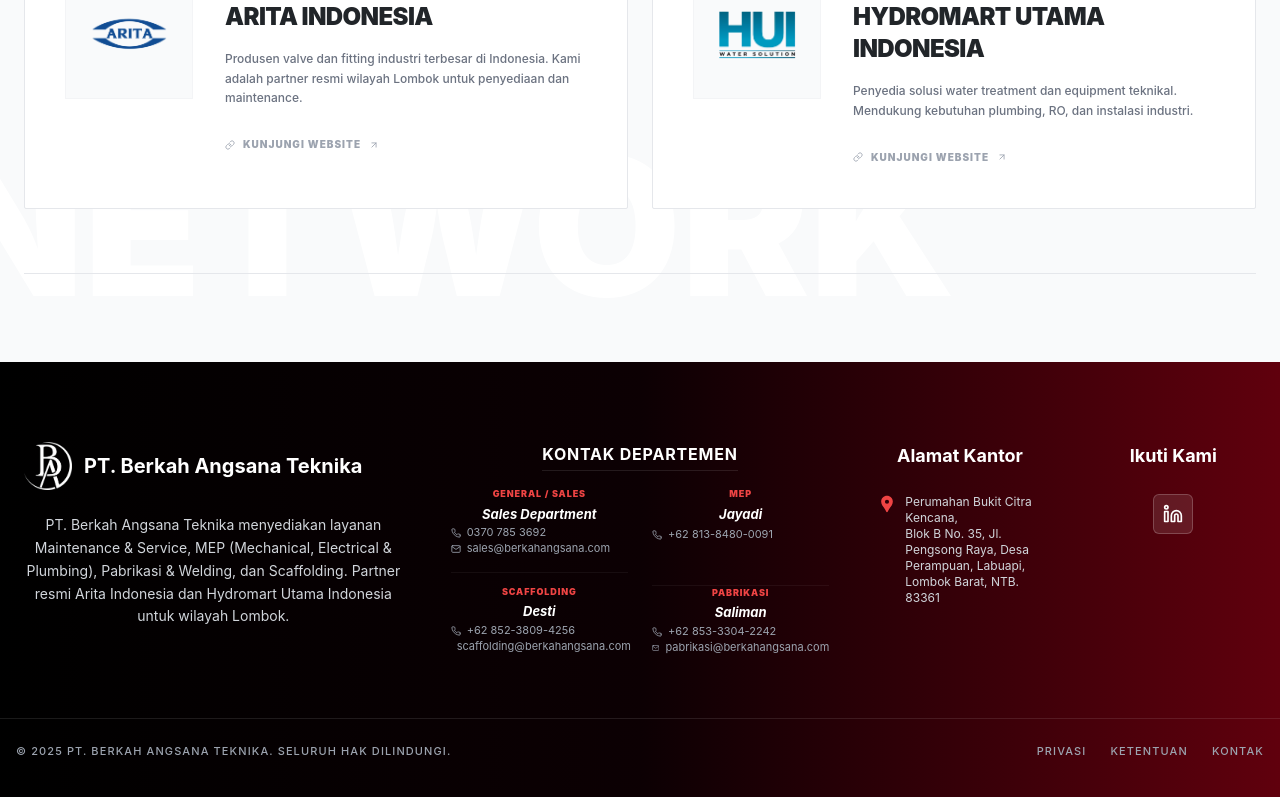
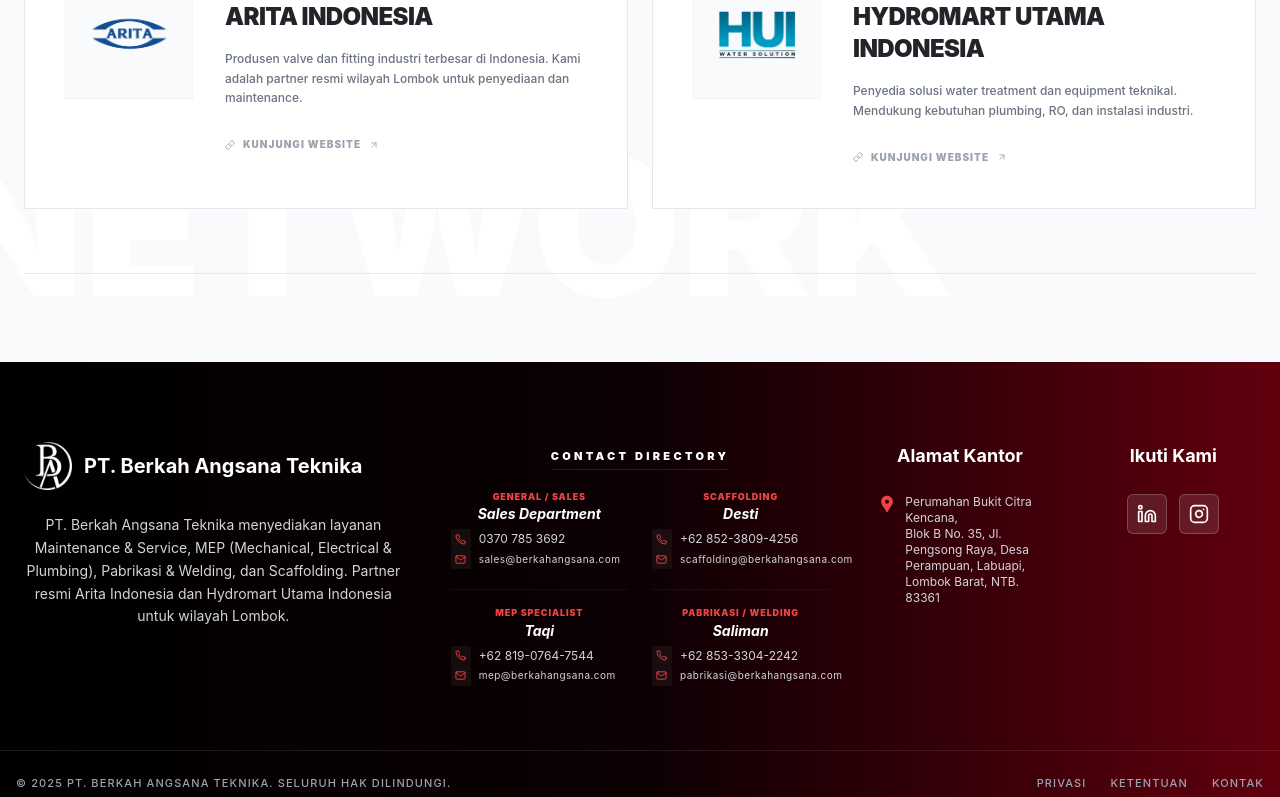
Before and after one commit to gunjou/profile-berkah, a React (Create React App) app: page / in a window 1280 px wide. Shown: the part 5739-6536 px from the top of the page. Built offline with nearby package versions, Linux system fonts and the light colour scheme.

Commit message:
feat: Update contact details and improve layout in Footer and ContactPage

```diff
--- a/src/components/ExperienceSection.jsx
+++ b/src/components/ExperienceSection.jsx
@@ -3,7 +3,7 @@ import React from "react";
 const dataRiwayat = [
   {
     tahun: "2025",
-    total: "Rp 11.3M+",
+    total: "Rp 13.8M+",
     proyek: "35+ Paket Pekerjaan",
     fokus: "Spesialis Teknis & Skala Besar",
     highlight:
@@ -11,7 +11,7 @@ const dataRiwayat = [
   },
   {
     tahun: "2024",
-    total: "Rp 6.7M+",
+    total: "Rp 8.3M+",
     proyek: "28+ Paket Pekerjaan",
     fokus: "Ekspansi Infrastruktur",
     highlight:
@@ -19,7 +19,7 @@ const dataRiwayat = [
   },
   {
     tahun: "2023",
-    total: "Rp 2.0M+",
+    total: "Rp 3.1M+",
     proyek: "22+ Paket Pekerjaan",
     fokus: "Mekanikal & Fabrikasi",
     highlight:
@@ -27,7 +27,7 @@ const dataRiwayat = [
   },
   {
     tahun: "2022",
-    total: "Rp 1.2M+",
+    total: "Rp 2.9M+",
     proyek: "18+ Paket Pekerjaan",
     fokus: "Pemeliharaan Fasilitas",
     highlight:
@@ -35,7 +35,7 @@ const dataRiwayat = [
   },
   {
     tahun: "2021",
-    total: "Rp 950Jt+",
+    total: "Rp 980Jt+",
     proyek: "15+ Paket Pekerjaan",
     fokus: "Fondasi Awal",
     highlight:
--- a/src/components/Footer.jsx
+++ b/src/components/Footer.jsx
@@ -1,6 +1,6 @@
 import React from "react";
 import { useNavigate } from "react-router-dom";
-import { FiMail, FiPhone, FiLinkedin } from "react-icons/fi";
+import { FiMail, FiPhone, FiLinkedin, FiInstagram } from "react-icons/fi";
 import { MdLocationPin } from "react-icons/md";
 
 import logoWhite from "../assets/berkahangsana_white.png";
@@ -37,81 +37,109 @@ const Footer = () => {
 
         {/* 2 & 3. KONTAK DEPARTEMEN (MENGAMBIL 2 KOLOM) */}
         <div className="lg:col-span-2">
-          <h3 className="text-md font-bold mb-4 uppercase tracking-wider border-b border-white/10 pb-1 inline-block">
-            Kontak Departemen
+          <h3 className="text-[11px] font-black uppercase tracking-[0.3em] mb-5 border-b border-white/10 pb-1 inline-block">
+            Contact Directory
           </h3>
 
-          <div className="grid grid-cols-1 md:grid-cols-2 gap-x-6 gap-y-4">
-            {/* Kolom Kiri: General & Scaffolding */}
-            <div className="space-y-4">
-              {/* General */}
-              <div>
+          <div className="grid grid-cols-1 md:grid-cols-2 gap-x-6 gap-y-5">
+            {/* Kolom Kiri: General & MEP */}
+            <div className="space-y-5">
+              {/* 1. General / Sales */}
+              <div className="flex flex-col">
                 <p className="text-[9px] font-black text-red-500 uppercase tracking-widest mb-1">
                   General / Sales
                 </p>
-                <p className="text-[13px] font-bold text-white italic">
+                <p className="text-[14px] font-bold text-white italic leading-none mb-2">
                   Sales Department
                 </p>
-                <div className="text-[11px] text-gray-400 mt-0.5 leading-tight">
-                  <p className="flex items-center gap-1.5">
-                    <FiPhone size={10} /> 0370 785 3692
-                  </p>
-                  <p className="flex items-center gap-1.5 mt-0.5">
-                    <FiMail size={10} /> sales@berkahangsana.com
-                  </p>
+                <div className="flex flex-col gap-0">
+                  <div className="flex items-center gap-2 text-[12px] text-gray-300">
+                    <div className="w-5 h-5 flex items-center justify-center bg-white/5 rounded-sm shrink-0">
+                      <FiPhone size={11} className="text-red-500" />
+                    </div>
+                    0370 785 3692
+                  </div>
+                  <div className="flex items-center gap-2 text-[10px] text-gray-300 tracking-wider lowercase">
+                    <div className="w-5 h-5 flex items-center justify-center bg-white/5 rounded-sm shrink-0">
+                      <FiMail size={11} className="text-red-500" />
+                    </div>
+                    sales@berkahangsana.com
+                  </div>
                 </div>
               </div>
 
-              {/* Scaffolding (Pindah ke Sini) */}
-              <div className="pt-3 border-t border-white/5">
+              {/* 2. MEP Specialist */}
+              <div className="pt-4 border-t border-white/5 flex flex-col">
                 <p className="text-[9px] font-black text-red-500 uppercase tracking-widest mb-1">
-                  Scaffolding
+                  MEP Specialist
                 </p>
-                <p className="text-[13px] font-bold text-white italic">Desti</p>
-                <div className="text-[11px] text-gray-400 mt-0.5 leading-tight">
-                  <p className="flex items-center gap-1.5">
-                    <FiPhone size={10} /> +62 852-3809-4256
-                  </p>
-                  <p className="flex items-center gap-1.5 mt-0.5">
-                    <FiMail size={10} /> scaffolding@berkahangsana.com
-                  </p>
+                <p className="text-[14px] font-bold text-white italic leading-none mb-2">
+                  Taqi
+                </p>
+                <div className="flex flex-col gap-0">
+                  <div className="flex items-center gap-2 text-[12px] text-gray-300">
+                    <div className="w-5 h-5 flex items-center justify-center bg-white/5 rounded-sm shrink-0">
+                      <FiPhone size={11} className="text-red-500" />
+                    </div>
+                    +62 819-0764-7544
+                  </div>
+                  <div className="flex items-center gap-2 text-[10px] text-gray-300 tracking-wider lowercase">
+                    <div className="w-5 h-5 flex items-center justify-center bg-white/5 rounded-sm shrink-0">
+                      <FiMail size={11} className="text-red-500" />
+                    </div>
+                    mep@berkahangsana.com
+                  </div>
                 </div>
               </div>
             </div>
 
-            {/* Kolom Kanan: MEP & Pabrikasi */}
-            <div className="space-y-4">
-              {/* MEP (Pindah ke Sini) */}
-              <div>
+            {/* Kolom Kanan: Scaffolding & Pabrikasi */}
+            <div className="space-y-5">
+              {/* 3. Scaffolding */}
+              <div className="flex flex-col">
                 <p className="text-[9px] font-black text-red-500 uppercase tracking-widest mb-1">
-                  MEP
+                  Scaffolding
                 </p>
-                <p className="text-[13px] font-bold text-white italic">
-                  Jayadi
+                <p className="text-[14px] font-bold text-white italic leading-none mb-2">
+                  Desti
                 </p>
-                <p className="text-[11px] text-gray-400 flex items-center gap-1.5 mt-0.5">
-                  <FiPhone size={10} /> +62 813-8480-0091
-                </p>
-                <p className="flex items-center flex items-center gap-1.5 mt-0.5 text-gray-400/0">
-                  .
-                </p>
+                <div className="flex flex-col gap-0">
+                  <div className="flex items-center gap-2 text-[12px] text-gray-300">
+                    <div className="w-5 h-5 flex items-center justify-center bg-white/5 rounded-sm shrink-0">
+                      <FiPhone size={11} className="text-red-500" />
+                    </div>
+                    +62 852-3809-4256
+                  </div>
+                  <div className="flex items-center gap-2 text-[10px] text-gray-300 tracking-wider lowercase">
+                    <div className="w-5 h-5 flex items-center justify-center bg-white/5 rounded-sm shrink-0">
+                      <FiMail size={11} className="text-red-500" />
+                    </div>
+                    scaffolding@berkahangsana.com
+                  </div>
+                </div>
               </div>
 
-              {/* Pabrikasi */}
-              <div className="border-t border-white/5">
+              {/* 4. Pabrikasi */}
+              <div className="pt-4 border-t border-white/5 flex flex-col">
                 <p className="text-[9px] font-black text-red-500 uppercase tracking-widest mb-1">
-                  Pabrikasi
+                  Pabrikasi / Welding
                 </p>
-                <p className="text-[13px] font-bold text-white italic">
+                <p className="text-[14px] font-bold text-white italic leading-none mb-2">
                   Saliman
                 </p>
-                <div className="text-[11px] text-gray-400 mt-0.5 leading-tight">
-                  <p className="flex items-center gap-1.5">
-                    <FiPhone size={10} /> +62 853-3304-2242
-                  </p>
-                  <p className="flex items-center gap-1.5 mt-0.5">
-                    <FiMail size={10} /> pabrikasi@berkahangsana.com
-                  </p>
+                <div className="flex flex-col gap-0">
+                  <div className="flex items-center gap-2 text-[12px] text-gray-300">
+                    <div className="w-5 h-5 flex items-center justify-center bg-white/5 rounded-sm shrink-0">
+                      <FiPhone size={11} className="text-red-500" />
+                    </div>
+                    +62 853-3304-2242
+                  </div>
+                  <div className="flex items-center gap-2 text-[10px] text-gray-300 tracking-wider lowercase">
+                    <div className="w-5 h-5 flex items-center justify-center bg-white/5 rounded-sm shrink-0">
+                      <FiMail size={11} className="text-red-500" />
+                    </div>
+                    pabrikasi@berkahangsana.com
+                  </div>
                 </div>
               </div>
             </div>
@@ -135,7 +163,7 @@ const Footer = () => {
         <div className="lg:col-span-1">
           <h3 className="text-lg font-bold mb-6">Ikuti Kami</h3>
           <div className="flex flex-col gap-6">
-            <div className="flex justify-center">
+            <div className="flex justify-center gap-3">
               <a
                 href="https://id.linkedin.com/company/berkah-angsana"
                 target="_blank"
@@ -148,6 +176,19 @@ const Footer = () => {
             "
               >
                 <FiLinkedin className="text-xl" />
+              </a>
+              <a
+                href="https://www.instagram.com/berkahangsana.official/"
+                target="_blank"
+                rel="noopener noreferrer"
+                className="
+            w-10 h-10 flex items-center justify-center
+            bg-white/10 hover:bg-white/20
+            rounded-md border border-white/20
+            transition
+            "
+              >
+                <FiInstagram className="text-xl" />
               </a>
             </div>
           </div>
--- a/src/pages/ContactPage.jsx
+++ b/src/pages/ContactPage.jsx
@@ -17,9 +17,9 @@ const contactDepts = [
   },
   {
     name: "MEP Specialist",
-    person: "Jayadi",
-    phone: "+62 813-8480-0091",
-    email: "sales@berkahangsana.com",
+    person: "Taqi",
+    phone: "+62 819-0764-7544",
+    email: "mep@berkahangsana.com",
   },
   {
     name: "Scaffolding Division",
```
